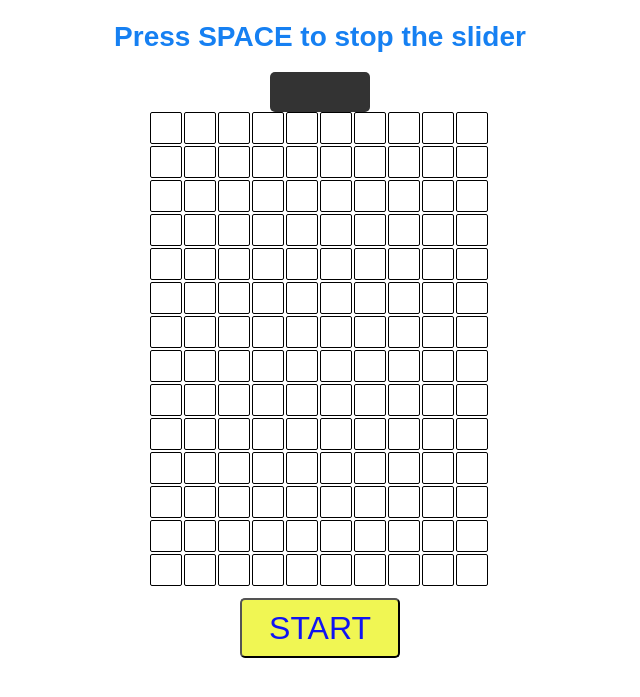
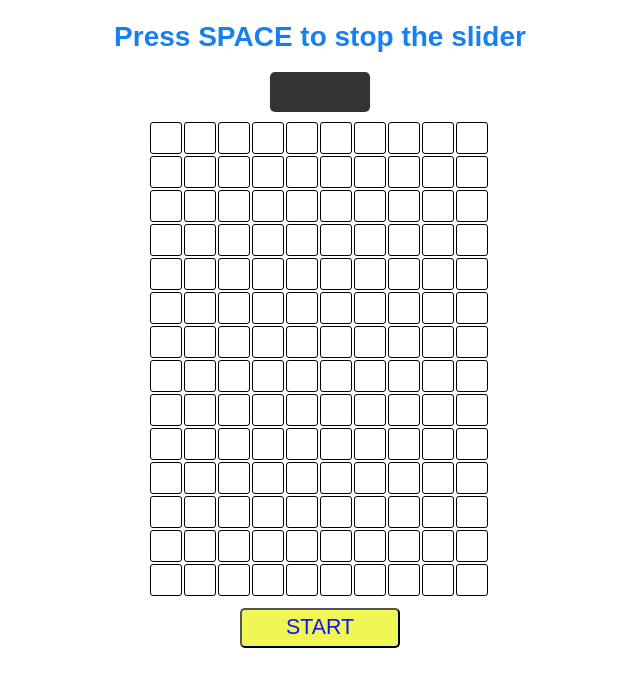
Before and after one commit to caioguarnieri/MegaStacker-2.0, a plain HTML site: page index.html in a window 1280 px wide. Shown: the part 69-766 px from the top of the page, without its empty margins (320-960 px from the left). Drawn offline with Linux system fonts and the light colour scheme.

Commit message:
marging bottom chronometer added, button size changed

```diff
--- a/style.css
+++ b/style.css
@@ -19,7 +19,7 @@ body {
 }
 
 .square {
-  border-radius: 2px;
+  border-radius: 3px;
   width: 30px;
   height: 30px;
   border: 1px solid #000000;
@@ -35,11 +35,11 @@ div.button {
   height: 100px;
 }
 .startbutton {
-  padding: 10px;
+  padding: 2px;
   width: 160px;
-  height: 60px;
+  height: 40px;
   font-family: Arial, Helvetica, sans-serif;
-  font-size: 24pt;
+  font-size: 16pt;
   color: rgb(16, 20, 242);
   background-color: rgb(240, 246, 83);
   border-radius: 5px;
@@ -47,7 +47,7 @@ div.button {
 .startbutton:hover {
   background-color: rgb(78, 235, 25);
   color: black;
-  font-size: 28pt;
+  font-size: 18pt;
 }
 
 #windiv,
@@ -55,12 +55,16 @@ div.button {
   display: none;
 }
 
+#display_tempo{
+  margin-bottom: 10px;
+}
 .timer {
+
   display: flex;
   justify-content: center;
   align-items: center;
   font-size: 1.5rem;
-  color: white;
+  color: rgb(78, 235, 25);
   background-color: #333;
   width: 100px;
   height: 40px;
```
Also changed, not shown: index.html (+3 -1 lines).
